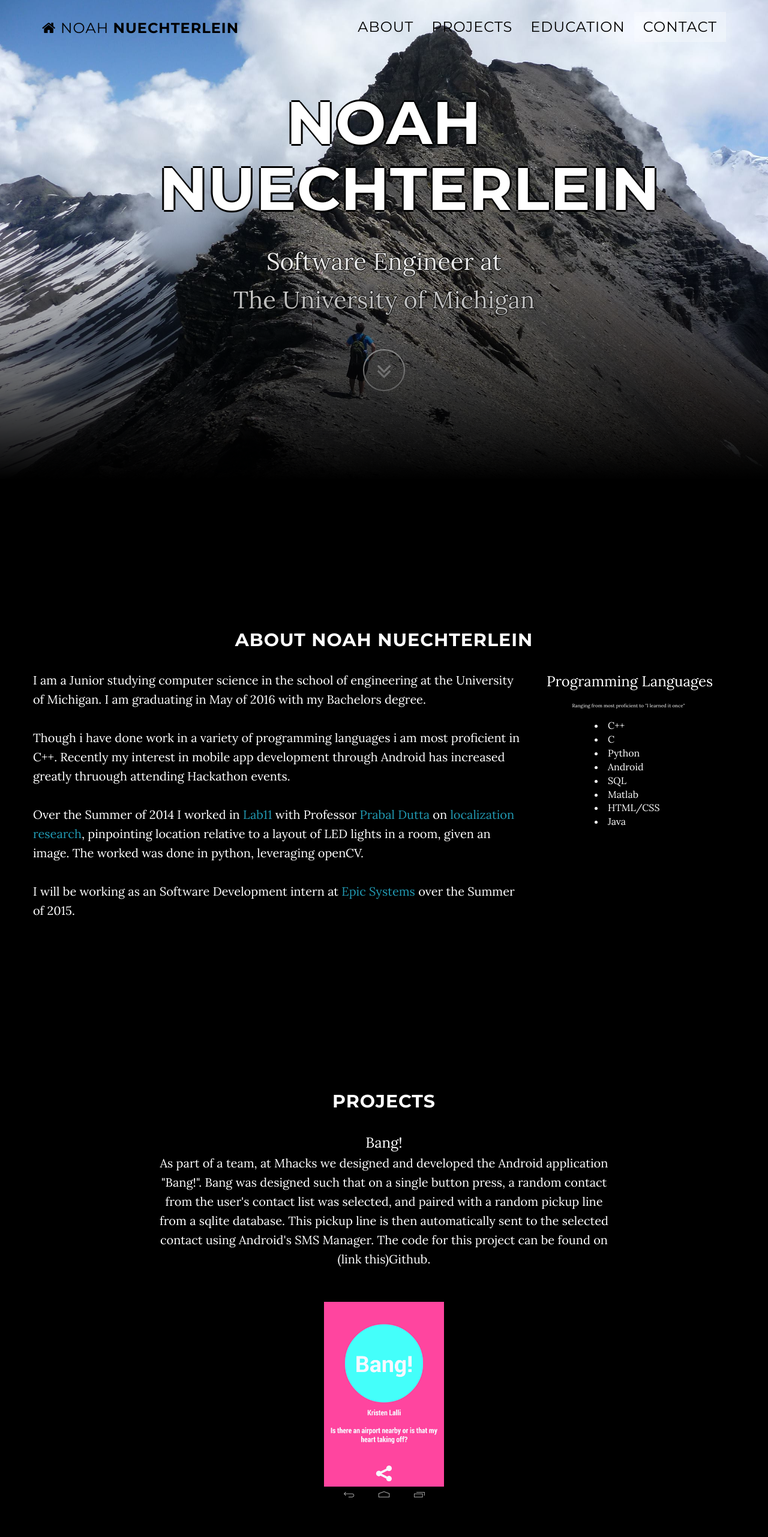
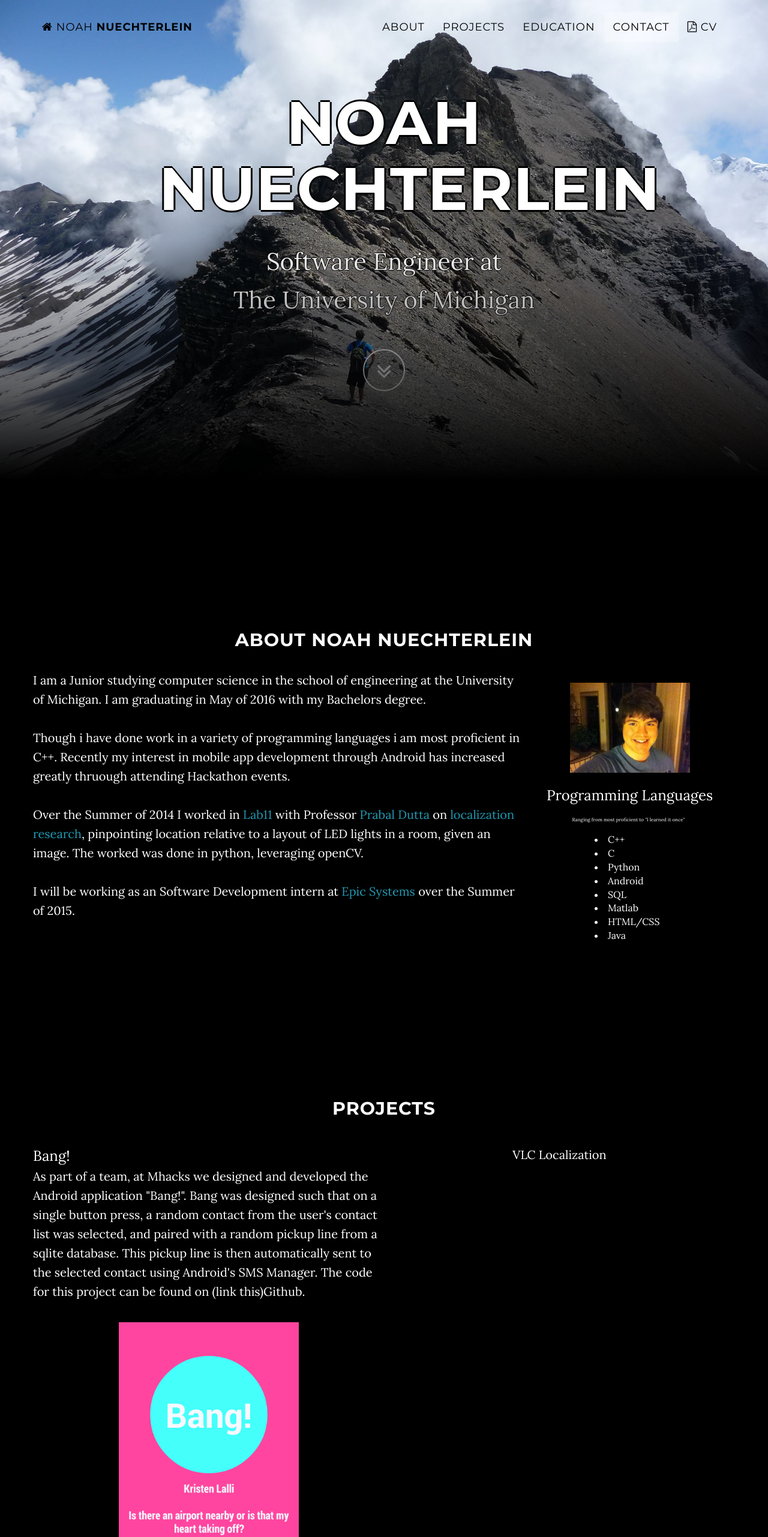
Before and after one commit to ncnuech/Website, a plain HTML site: page index.html in a window 1280 px wide. Shown: the top 2562 px of the page at 60% size. Drawn offline with Linux system fonts and the light colour scheme; some packages are replaced by stand-ins of ours.

Commit message:
repositioned intro image

```diff
--- a/css/grayscale.css
+++ b/css/grayscale.css
@@ -41,6 +41,7 @@ phead {
     margin: 0 0 10px;
     font-size: 24px;
     line-height: 1.5;
+    text-align: center;
 }
 psmall {
 	margin:0 0 50px;
@@ -101,7 +102,7 @@ a:focus {
 
 .navbar-custom a {
 
-    font-size: 24px;
+    font-size: 18px;
     color: #000;
 }
 
@@ -148,14 +149,14 @@ a:focus {
 .intro {
     display: table;
     width: 100%;
-    height: auto;
+    height: 50%;
     padding: 100px 0;
     text-align: center;
     color: #fff;
 	background: url(../img/mountains.jpg) no-repeat bottom center scroll;
     background-color: #000;
 /*    background-position: center top; */
-    background-position: 50% 30%;
+    background-position: 50% 8%;
     -webkit-background-size: cover;
     -webkit-mask-image:-webkit-gradient(linear, left center, left bottom, from(rgba(0,0,0,1)), to(rgba(0,0,0,0)));
 
@@ -388,7 +389,11 @@ img::selection {
 img::-moz-selection {
     background: 0 0;
 }
-
+IMG.center {
+	display: block;
+	margin-left: auto;
+	margin-right: auto;
+}
 body {
     webkit-tap-highlight-color: rgba(255,255,255,.2);
 }
--- a/index.html
+++ b/index.html
@@ -9,7 +9,7 @@
     <meta name="description" content="Computer Science in Engineering at University of Michigan">
     <meta name="author" content="Noah Nuectherlein">
 
-    <title>Noah Nuechterlein Personal Website</title>
+    <title>Noah Nuechterlein</title>
 
     <!-- Bootstrap Core CSS -->
     <link href="css/bootstrap.min.css" rel="stylesheet">
@@ -65,6 +65,9 @@
                     <li>
                         <a class="page-scroll" href="#contact">Contact</a>
                     </li>
+					<li>
+						<a href="files/NuechterleinResume.pdf" class="page-scroll"><i class="fa fa-file-pdf-o"></i> <span class="network-name">CV</span></a>
+					</li>
                 </ul>
             </div>
             <!-- /.navbar-collapse -->
@@ -103,6 +106,7 @@
                 I will be working as an Software Development intern at <a href="http://www.epic.com/">Epic Systems</a> over the Summer of 2015.
                 </p>
             </div>
+            <img src="files/photo.thumbnail.JPG" style="heigt:200px; margin:20px; width:200px"/>
             <div style="float: right; width:30%; font-size: 24px";>
                 <phead>Programming Languages<br></phead>
             	<psmall>Ranging from most proficient to "I learned it once" &nbsp;<br></psmall>
@@ -123,15 +127,16 @@
 	<!-- Projects Section -->
 	<section id="projects" class="container content-section text-center">
 		<div class="row">
-			<div class="col-lg-8 col-lg-offset-2">
+
 				<h2>Projects</h2>
-				<phead>Bang!</phead>
-				<p>As part of a team, at Mhacks we designed and developed the Android application "Bang!". Bang was designed such that on a single button press, a random contact from the user's contact list was selected, and paired with a random pickup line from a sqlite database. This pickup line is then automatically sent to the selected contact using Android's SMS Manager. The code for this project can be found on (link this)Github.</p>
-                <img src="files/bang.png" style="heigt:200px; margin:20px; width:200px"/>
-
-<!--				<p>VLC Localization</p>
-create columns for each project -->
-			</div>
+				<div style="float: left;text-align: left; width: 50%; padding: 10px 0; font-size: 18";>
+					<phead>Bang!</phead>
+					<p>As part of a team, at Mhacks we designed and developed the Android application "Bang!". Bang was designed such that on a single button press, a random contact from the user's contact list was selected, and paired with a random pickup line from a sqlite database. This pickup line is then automatically sent to the selected contact using Android's SMS Manager. The code for this project can be found on (link this)Github.</p>
+		            <img class="center" src="files/bang.png" style="height:500px; horizontal-margin: 10%; width:300px" >
+				</div>
+				<div style="float: right; width: 50%; padding: 10px 0; font-size: 18";>
+					<p>VLC Localization</p>
+				</div>
 		</div>
 	</section>
 
@@ -262,7 +267,7 @@ create columns for each project -->
     </section>
 
     <!-- Map Section -->
-    <div id="map"></div>
+<!--    <div id="map"></div> -->
 
     <!-- Footer -->
     <footer>
```
Also changed, not shown: css/bootstrap.css.
